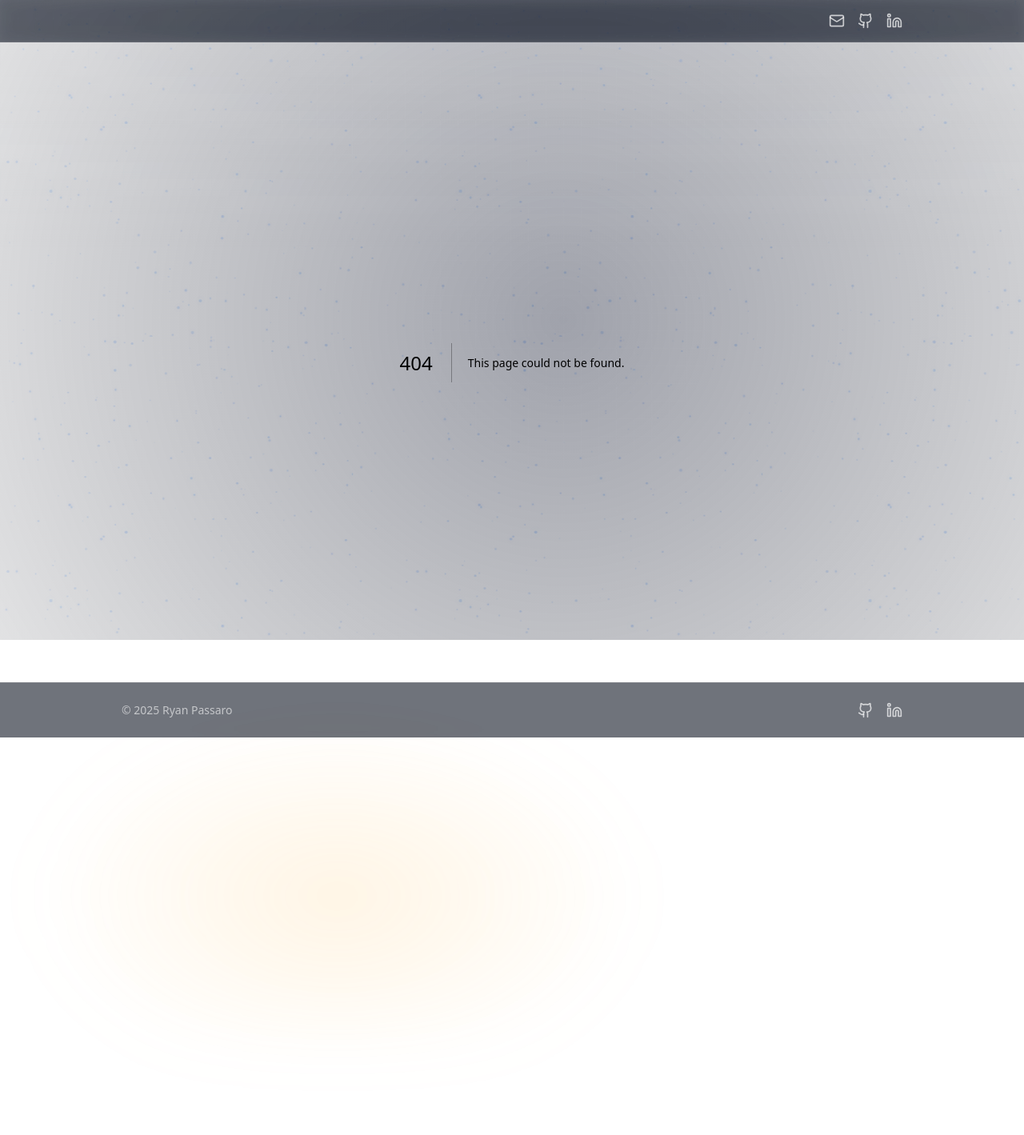
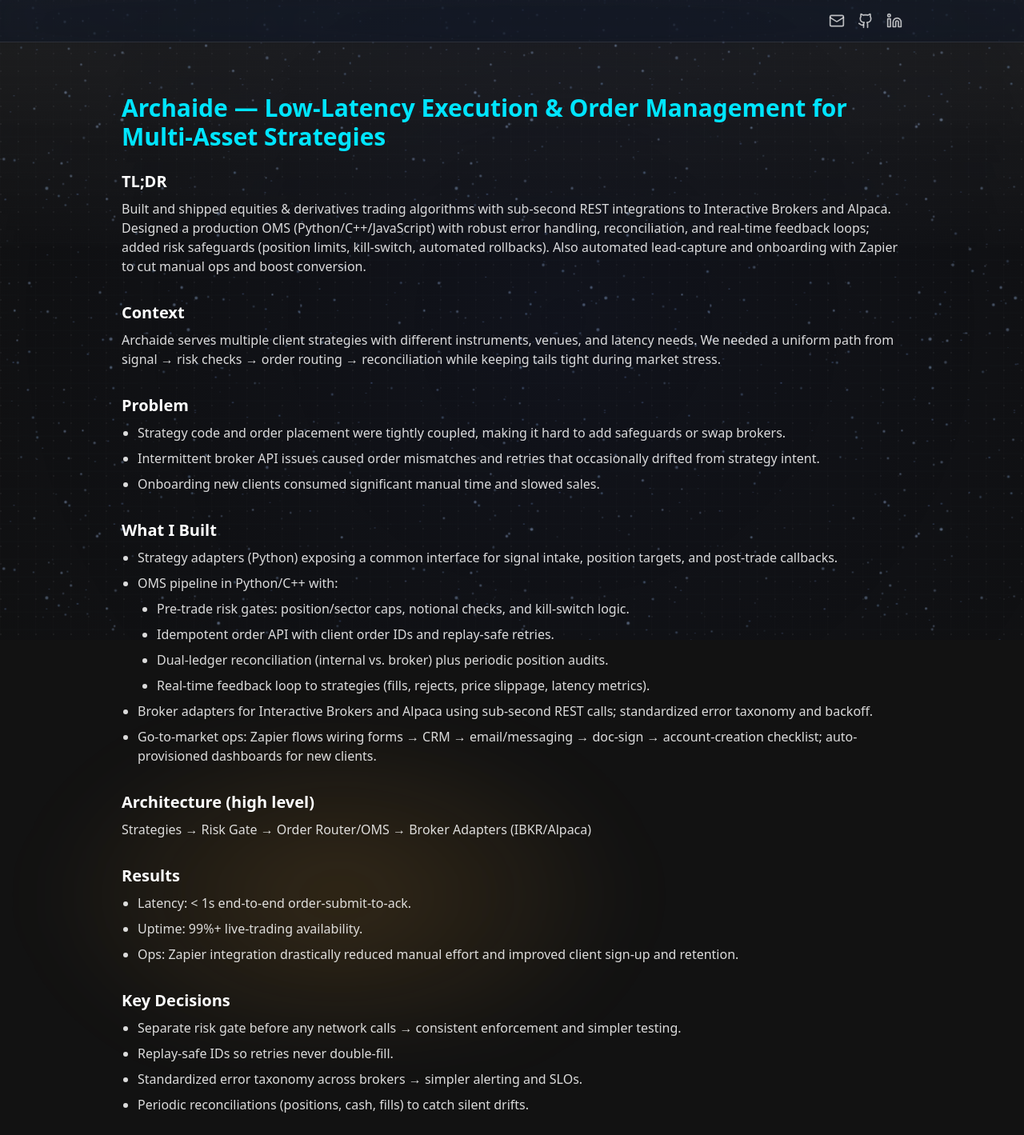
Before and after one commit to rpassaro/website, a Next.js app: page /archaide in a window 1280 px wide. Before the commit this address had no page. Shown: the top 1419 px of the page at 80% size. Before the commit the page ends 922 px from the top, so only its background shows below. Built offline with nearby package versions, Linux system fonts and the light colour scheme.

Commit message:
Added Archaide case study

```diff
--- /dev/null
+++ b/src/app/archaide/page.tsx
@@ -0,0 +1,85 @@
+export default function ArchaidePage() {
+    return (
+        <section className="mx-auto max-w-5xl px-6 py-16">
+            <h1 className="text-3xl font-bold text-[var(--accent)]">Archaide — Low-Latency Execution &amp; Order Management for Multi-Asset Strategies</h1>
+
+            <div className="mt-6 space-y-8 text-white/85">
+                <div>
+                    <h2 className="text-xl font-semibold text-white">TL;DR</h2>
+                    <p className="mt-2">
+                        Built and shipped equities &amp; derivatives trading algorithms with sub-second REST integrations to Interactive Brokers and Alpaca. Designed a production OMS (Python/C++/JavaScript) with robust error handling, reconciliation, and real-time feedback loops; added risk safeguards (position limits, kill-switch, automated rollbacks). Also automated lead-capture and onboarding with Zapier to cut manual ops and boost conversion.
+                    </p>
+                </div>
+
+                <div>
+                    <h2 className="text-xl font-semibold text-white">Context</h2>
+                    <p className="mt-2">
+                        Archaide serves multiple client strategies with different instruments, venues, and latency needs. We needed a uniform path from signal → risk checks → order routing → reconciliation while keeping tails tight during market stress.
+                    </p>
+                </div>
+
+                <div>
+                    <h2 className="text-xl font-semibold text-white">Problem</h2>
+                    <ul className="mt-2 list-disc space-y-2 pl-5">
+                        <li>Strategy code and order placement were tightly coupled, making it hard to add safeguards or swap brokers.</li>
+                        <li>Intermittent broker API issues caused order mismatches and retries that occasionally drifted from strategy intent.</li>
+                        <li>Onboarding new clients consumed significant manual time and slowed sales.</li>
+                    </ul>
+                </div>
+
+                <div>
+                    <h2 className="text-xl font-semibold text-white">What I Built</h2>
+                    <ul className="mt-2 list-disc space-y-2 pl-5">
+                        <li>Strategy adapters (Python) exposing a common interface for signal intake, position targets, and post-trade callbacks.</li>
+                        <li>OMS pipeline in Python/C++ with:</li>
+                        <li className="ml-6 list-disc">Pre-trade risk gates: position/sector caps, notional checks, and kill-switch logic.</li>
+                        <li className="ml-6 list-disc">Idempotent order API with client order IDs and replay-safe retries.</li>
+                        <li className="ml-6 list-disc">Dual-ledger reconciliation (internal vs. broker) plus periodic position audits.</li>
+                        <li className="ml-6 list-disc">Real-time feedback loop to strategies (fills, rejects, price slippage, latency metrics).</li>
+                        <li>Broker adapters for Interactive Brokers and Alpaca using sub-second REST calls; standardized error taxonomy and backoff.</li>
+                        <li>Go-to-market ops: Zapier flows wiring forms → CRM → email/messaging → doc-sign → account-creation checklist; auto-provisioned dashboards for new clients.</li>
+                    </ul>
+                </div>
+
+                <div>
+                    <h2 className="text-xl font-semibold text-white">Architecture (high level)</h2>
+                    <p className="mt-2">Strategies → Risk Gate → Order Router/OMS → Broker Adapters (IBKR/Alpaca)</p>
+                </div>
+
+                <div>
+                    <h2 className="text-xl font-semibold text-white">Results</h2>
+                    <ul className="mt-2 list-disc space-y-2 pl-5">
+                        <li>Latency: &lt; 1s end-to-end order-submit-to-ack.</li>
+                        <li>Uptime: 99%+ live-trading availability.</li>
+                        <li>Ops: Zapier integration drastically reduced manual effort and improved client sign-up and retention.</li>
+                    </ul>
+                </div>
+
+                <div>
+                    <h2 className="text-xl font-semibold text-white">Key Decisions</h2>
+                    <ul className="mt-2 list-disc space-y-2 pl-5">
+                        <li>Separate risk gate before any network calls → consistent enforcement and simpler testing.</li>
+                        <li>Replay-safe IDs so retries never double-fill.</li>
+                        <li>Standardized error taxonomy across brokers → simpler alerting and SLOs.</li>
+                        <li>Periodic reconciliations (positions, cash, fills) to catch silent drifts.</li>
+                    </ul>
+                </div>
+
+                <div>
+                    <h2 className="text-xl font-semibold text-white">What I’d Do Next</h2>
+                    <ul className="mt-2 list-disc space-y-2 pl-5">
+                        <li>Add FIX or websocket-native routes (where available) to shave latency variance.</li>
+                        <li>Shadow orders / canary per strategy before rollout.</li>
+                        <li>Latency budgets per stage with automated budget regression tests.</li>
+                        <li>Bracket/OCO templating to simplify complex exits.</li>
+                    </ul>
+                </div>
+
+                <div>
+                    <h2 className="text-xl font-semibold text-white">Stack</h2>
+                    <p className="mt-2">Python, C++, JavaScript/Node, Docker, IBKR API, Alpaca REST, Zapier</p>
+                </div>
+            </div>
+        </section>
+    );
+}
--- a/src/app/takingprophets/page.tsx
+++ b/src/app/takingprophets/page.tsx
@@ -65,7 +65,7 @@
                 <div>
                     <h2 className="text-xl font-semibold text-white">Results</h2>
                     <ul className="mt-2 list-disc space-y-2 pl-5">
-                        <li>Latency: p50 [~.8 ms], p95 [~2 ms]. Uptime: &gt;99%</li>
+                        <li>Latency: p50 [~.8s], p95 [~2s]. Uptime: &gt;99%</li>
                         <li>User impact: 16 connected accounts, 100% satisfaction rate;</li>
                     </ul>
                 </div>
--- a/src/components/Timeline.tsx
+++ b/src/components/Timeline.tsx
@@ -70,6 +70,16 @@
                                     </a>
                                 </li>
                             )}
+                            {items[1] === item && (
+                                <li>
+                                    <a
+                                        href="/archaide"
+                                        className="mt-2 inline-block rounded-md border border-white/15 px-3 py-1 text-sm text-white/90 hover:border-[var(--accent)] hover:text-[var(--accent)]"
+                                    >
+                                        Case Study →
+                                    </a>
+                                </li>
+                            )}
                             {items[2] === item && (
                                 <li>
                                     <a
```
